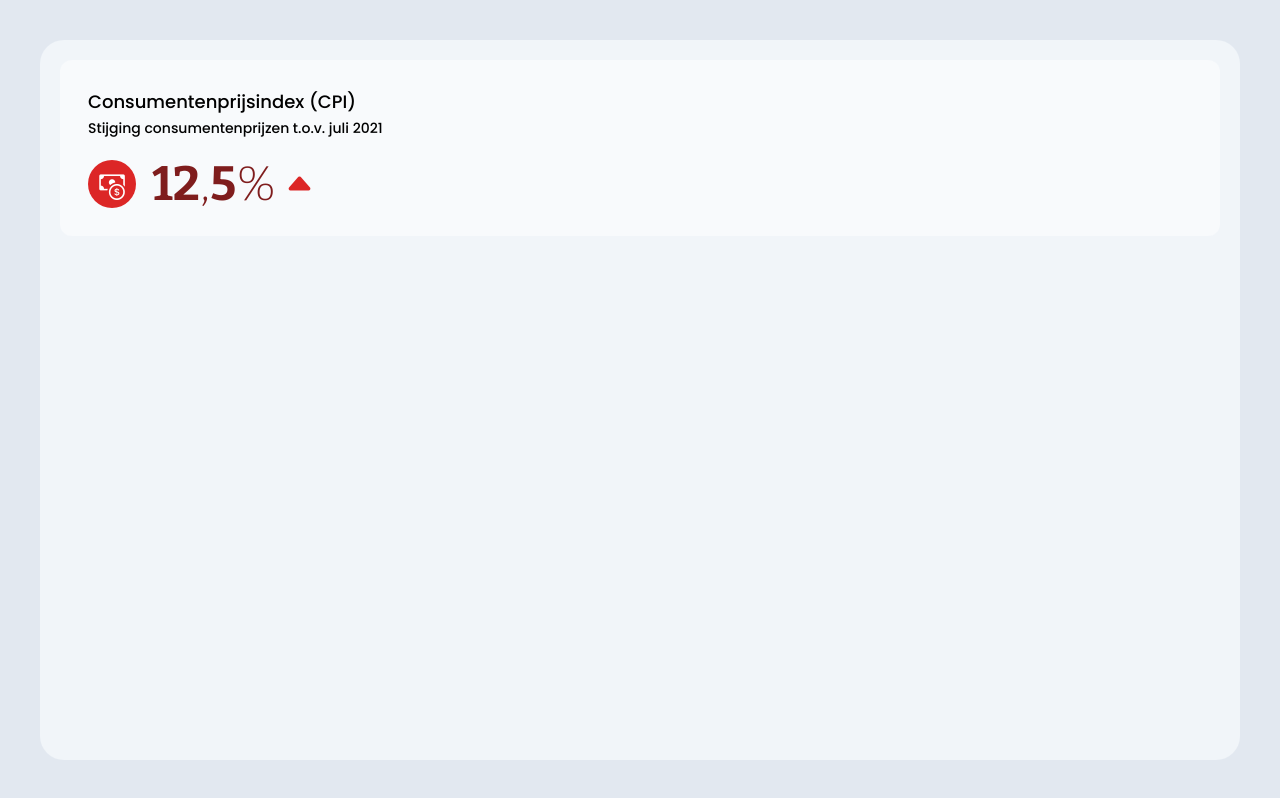
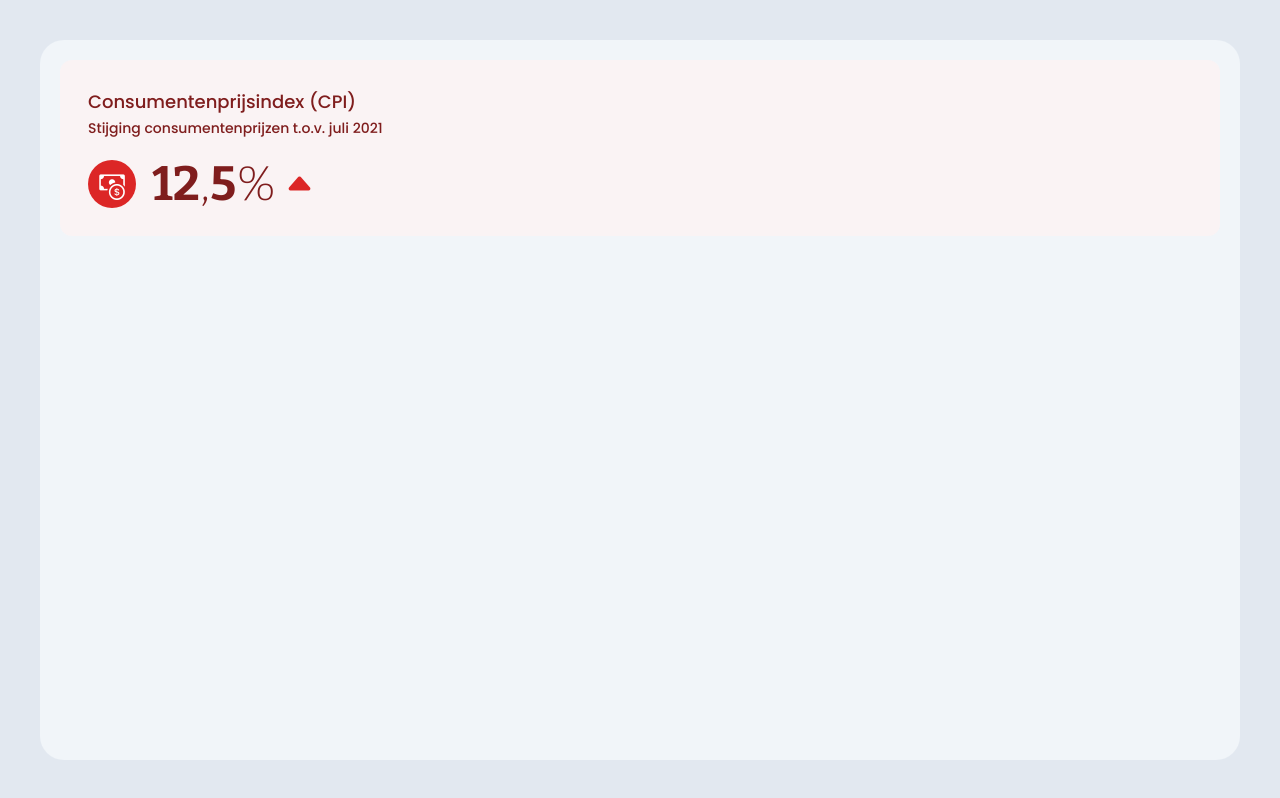
Before and after one commit to RalphvK/inflatie-dashboard, a Vue app: page / in a window 1280 px wide. Built offline with nearby package versions, Linux system fonts and the light colour scheme.

Commit message:
color entire widget

```diff
--- a/src/components/DashboardCard.vue
+++ b/src/components/DashboardCard.vue
@@ -1,5 +1,16 @@
 <template>
-  <div class="rounded-xl bg-slate-50 p-7">
+  <div :class="['rounded-xl', `bg-${backgroundColor}`, 'p-7']">
     <slot></slot>
   </div>
 </template>
+
+<script>
+  export default {
+    props: {
+      backgroundColor: {
+        type: String,
+        default: 'slate-50'
+      }
+    }
+  }
+</script>
--- a/src/components/WidgetTitle.vue
+++ b/src/components/WidgetTitle.vue
@@ -1,10 +1,21 @@
 <template>
   <div class="widget-title mb-5">
-    <h3 class="font-medium text-lg">
+    <h3 :class="`font-medium text-lg text-${color}-900`">
       <slot name="default"></slot>
     </h3>
-    <span class="font-medium text-sm">
+    <span :class="`font-medium text-sm text-${color}-900`">
       <slot name="subtitle"></slot>
     </span>
   </div>
 </template>
+
+<script>
+export default {
+  props: {
+    color: {
+      type: String,
+      default: 'slate'
+    }
+  }
+}
+</script>
--- a/src/components/widgets/CpiWidget.vue
+++ b/src/components/widgets/CpiWidget.vue
@@ -1,6 +1,6 @@
 <template>
-  <dashboard-card>
-    <widget-title>
+  <dashboard-card background-color="red-50/70">
+    <widget-title color="red">
       <template #default>
       Consumentenprijsindex (CPI)
       </template>
```
